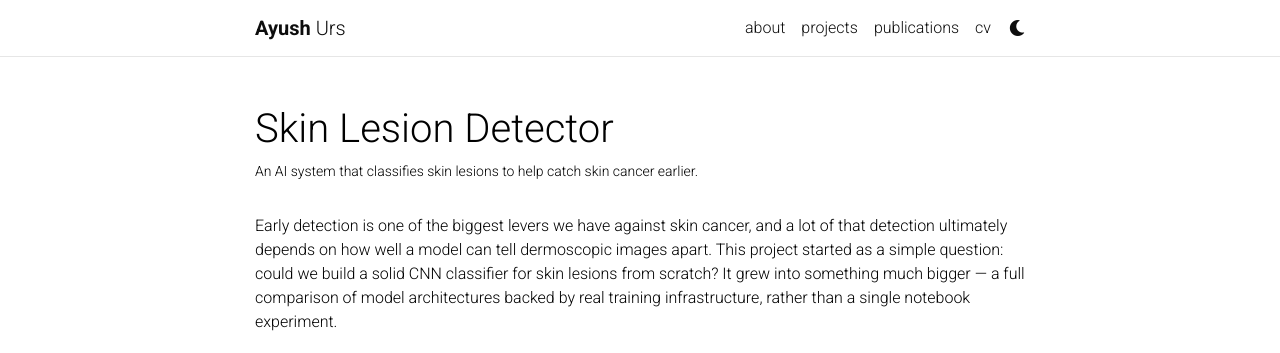
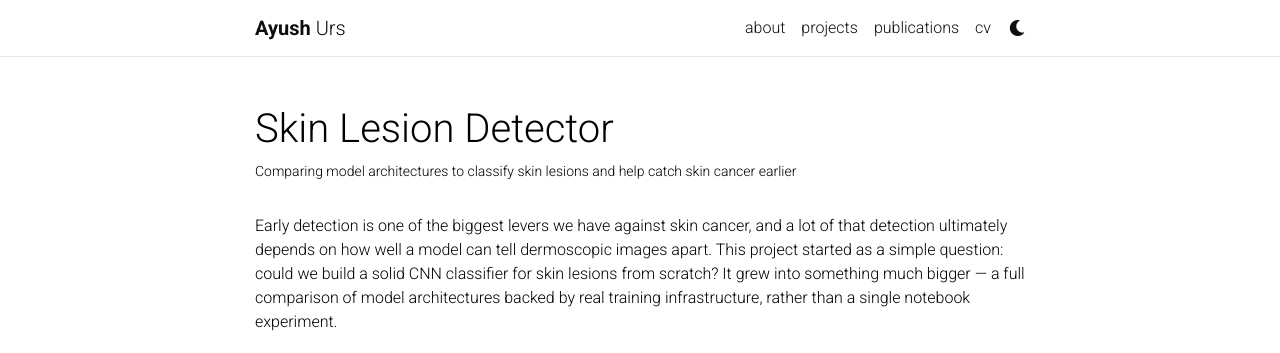
Before and after one commit to ayush11z/ayush11z.github.io, a Jekyll site: the page built from _projects/skin-lesion-detector.md, in a window 1280 px wide and 1377 px high. Shown: the top 353 px of the window. Built offline with Jekyll 4.4.1, drawn with Linux system fonts in a browser that asks for light colours; comment, search, counter and statistics services are not loaded; a style sheet for code colours, icons or effects is not loaded.

Commit message:
Add image and update description for Skin Lesion Detector
Co-Authored-By: Claude Sonnet 5 <noreply@anthropic.com>

```diff
--- a/_projects/skin-lesion-detector.md
+++ b/_projects/skin-lesion-detector.md
@@ -1,8 +1,8 @@
 ---
 layout: page
 title: "Skin Lesion Detector"
-description: An AI system that classifies skin lesions to help catch skin cancer earlier.
-img:
+description: Comparing model architectures to classify skin lesions and help catch skin cancer earlier
+img: assets/img/skin-lesion-detector.jpeg
 importance: 5
 category: work
 ---
```
Also changed, not shown: assets/img/skin-lesion-detector.jpeg (added).
